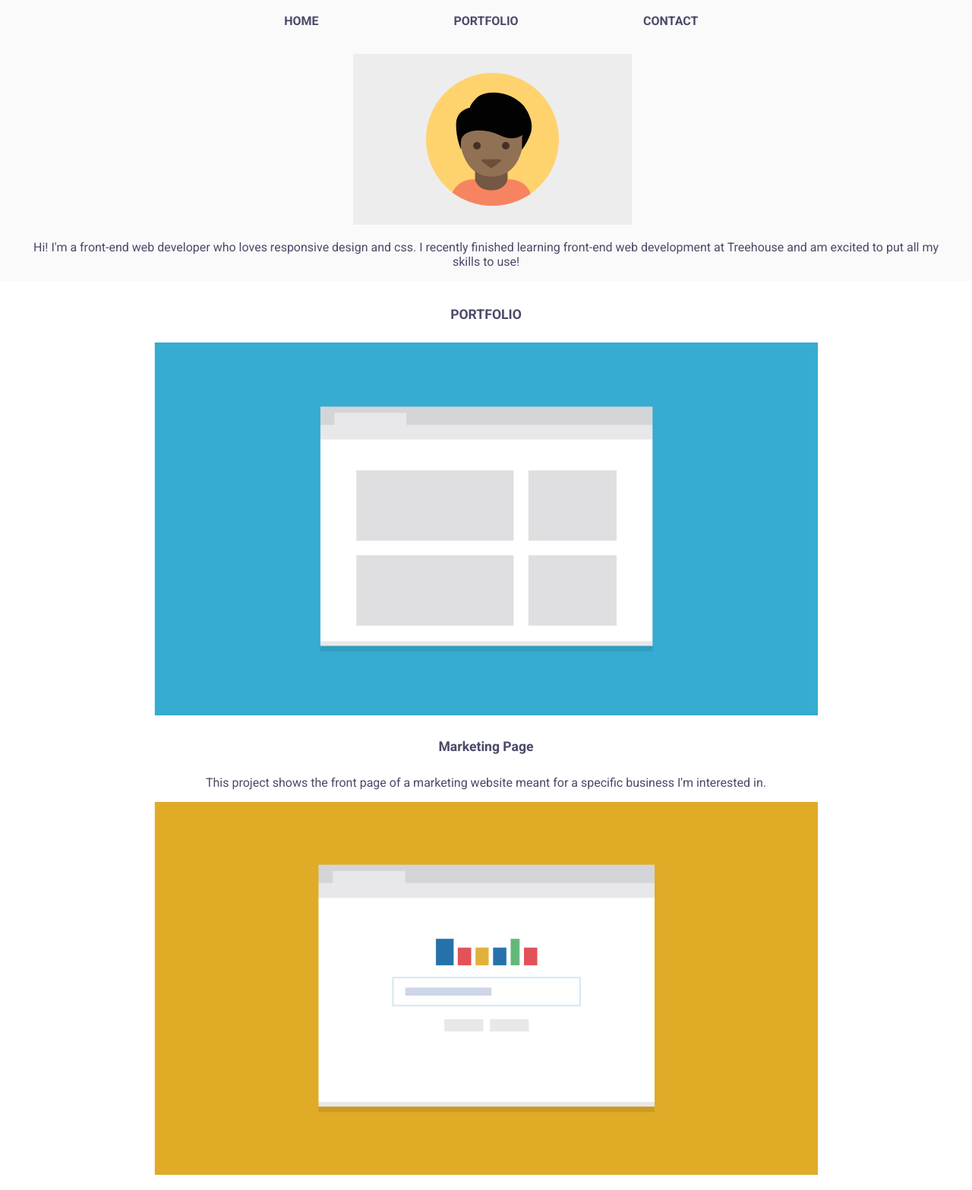
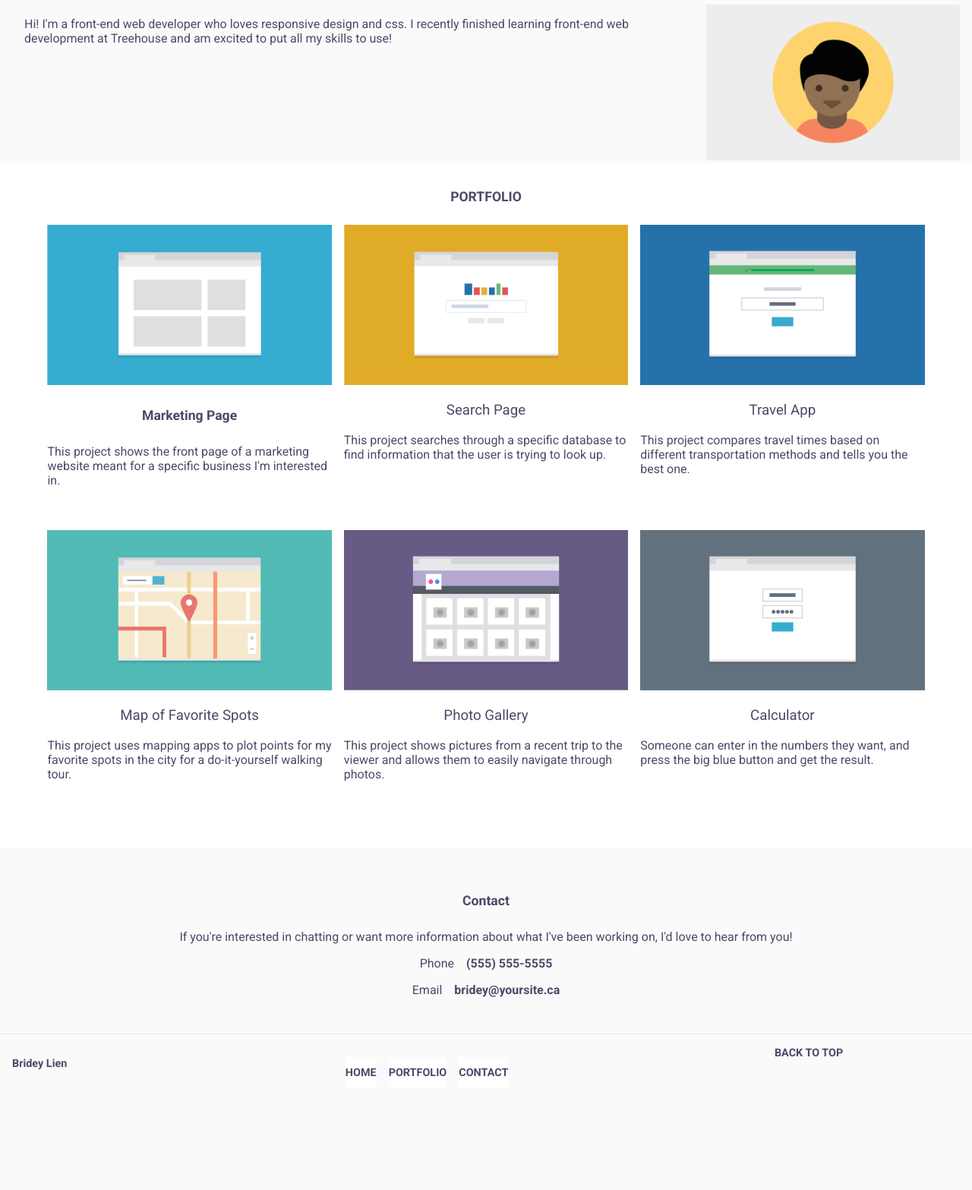
Before and after one commit to BrideyL/techdegree-project-2, a plain HTML site: page index.html in a window 1280 px wide. Shown: the part 99-1666 px from the top of the page at 76% size. After the commit the page ends 1593 px from the top, so only its background shows below. Drawn offline with Linux system fonts and the light colour scheme.

Commit message:
changed css

```diff
--- a/index.html
+++ b/index.html
@@ -18,15 +18,18 @@
         <li><a href="#">PORTFOLIO</a></l1>
         <li><a href="#">CONTACT</a></l1>
       </ul>
-      <img class="header-image" src="images/responsive-layout-profile.png" alt="Photo of Bridey Lien" class="profile-image">
+      <section class="bio">
+        <div><img class="header-image" src="images/responsive-layout-profile.png" alt="Photo of Bridey Lien" class="profile-image"></div>
+
       <p>Hi! I'm a front-end web developer who loves responsive design and css. I recently finished learning front-end web
         development at Treehouse and am excited to put all my skills to use!</p>
+      </section>
    </header>
 
 
 <main id="portfolio">
   <h2>PORTFOLIO</h2>
-    <div class="container">
+
 
       <div class="item">
           <img src="images/portfolio-1.png">
@@ -77,7 +80,12 @@
 
 <footer>
   <p>Bridey Lien</p>
-	<p><a href="#">BACK TO TOP</a></p>
+	<ul class="nav">
+    <li><a href="#">HOME</a></l1>
+    <li><a href="#">PORTFOLIO</a></l1>
+    <li><a href="#">CONTACT</a></l1>
+  </ul>
+  <p class="back-to-top"></p><a href="#">BACK TO TOP</a></p>
 </footer>
 
 </body>
--- a/styles.css
+++ b/styles.css
@@ -9,11 +9,12 @@ body {
     color: #4a4a69;
 }
 header {
+
     padding: 0rem 1rem 0 1rem;
 }
 
 img {
-   max-width: 70%;
+   max-width: 100%;
    margin: auto;
 }
 
@@ -24,7 +25,7 @@ ul {
     list-style-type: none;
     padding-left: 0;
 }
-li {
+.nav li {
     margin-bottom: 6px;
 	padding: 12px 0 12px 0;
 	background: #fff;
@@ -69,7 +70,7 @@ h3 {
 #contact li span {
 	padding-right: 12px;
 	font-weight: normal;
-    text-transform: lowercase;
+
 }
 footer {
     padding: 1rem;
@@ -81,13 +82,25 @@ footer {
     text-decoration: none;
     margin-bottom: 0;
 }
+footer .nav {
+    display: none;
+}
 /* Tablet View */
 @media (min-width: 768px) {
 
 header {
+    text-align: left;
     padding: 0 2rem 0 2rem;
 }
-    ul {
+.bio {
+    display:flex;
+    flex-direction: row-reverse;
+}
+.bio div {
+    flex-basis: 40%;
+
+}
+.nav ul {
     display: flex;
     justify-content: center;
 }
@@ -95,19 +108,11 @@ footer {
     flex-basis: 20%;
     background: transparent;
 }
-    .header {
-        display: flex;
-		padding: 2rem 0 4rem 0;
-		flex-direction: row-reverse;
-		justify-content: space-between;
-		text-align: left;
-		font-size: 1.25rem;
-    }
 .header p {
     padding-right: 1rem;
 }
 .header-image {
-        width: 100;
+    width: 100%;
     padding-left: 1rem;
 }
 #portfolio {
@@ -116,9 +121,9 @@ footer {
 	justify-content: center;
 }
 #portfolio h2 {
-        flex-basis: 100;
+    flex-basis: 100%;
 }
-    #portfolio item {
+#portfolio .item {
     flex-basis: 48%;
 	padding-bottom: 2.5rem;
 	padding-right: .5rem;
@@ -133,16 +138,48 @@ footer {
 }
 
 
+footer .nav {
+    display: block;
+}
+footer li {
+    display: inline-block;
+    margin-left: 5px;
+}
+footer .back-to-top {
+    display: none;
+}
 
 
+@media (min-width: 1024px) {
 
-
-
-
-
-
-
-
+header {
+    display: flex;
+	flex-wrap: wrap;
+	justify-content: space-between;
+}
+header h1, .nav {
+    flex-basis: 50%;
+}
+h1 {
+    text-align: left;
+}
+.nav ul {
+    justify-content: flex-end;
+}
+.nav li {
+    display: inline-block;
+    margin-left: 1rem;
+    text-align: right;
+}
+.bio {
+    flex-basis: 100%;
+}
+#portfolio .item {
+    flex-basis: 30%;
+	padding-right: .5rem;
+	padding-left: .5rem;
+}
 
 
 }
+}
```
Lines whose indentation alone changed are shown as unchanged.
